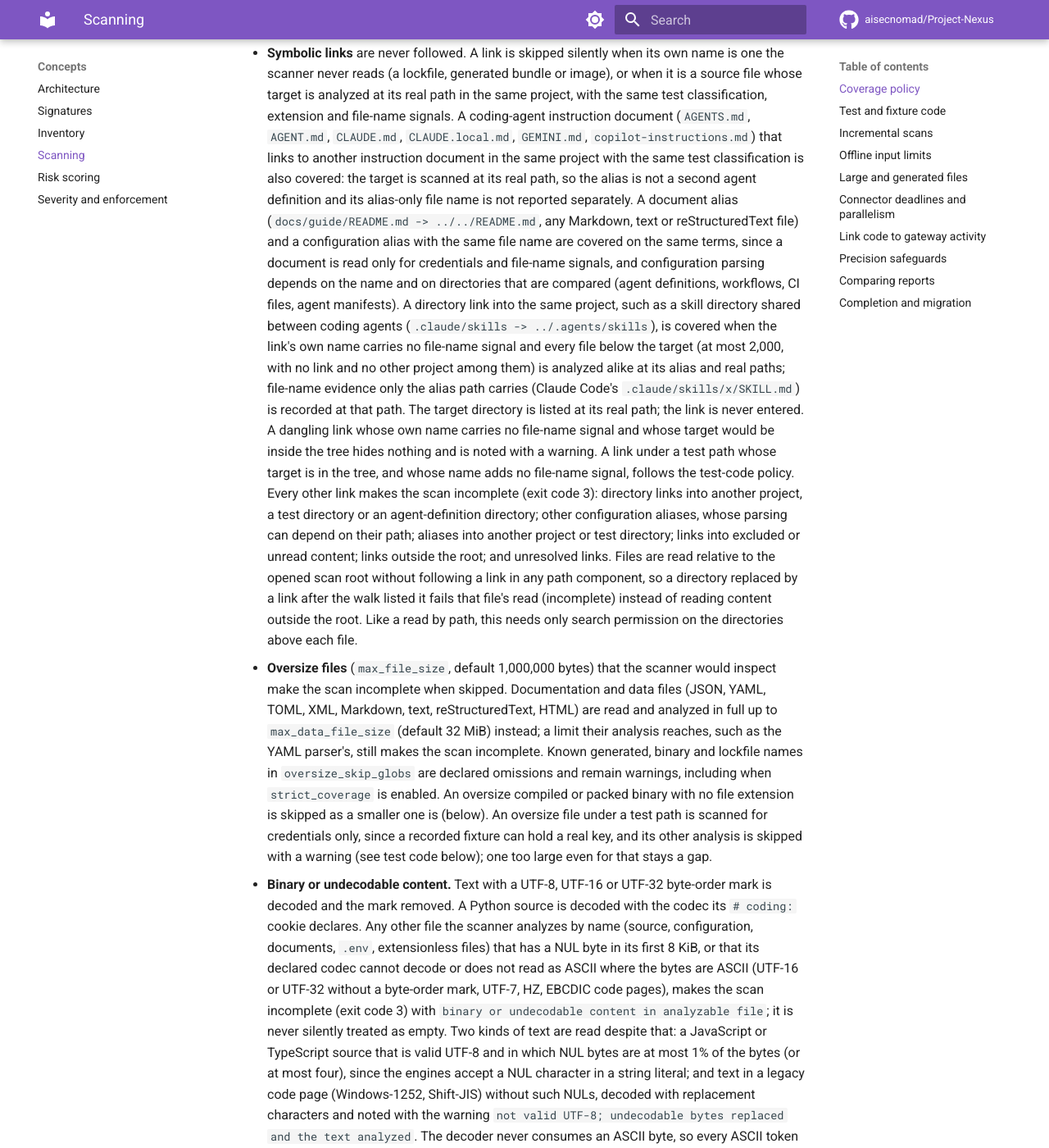
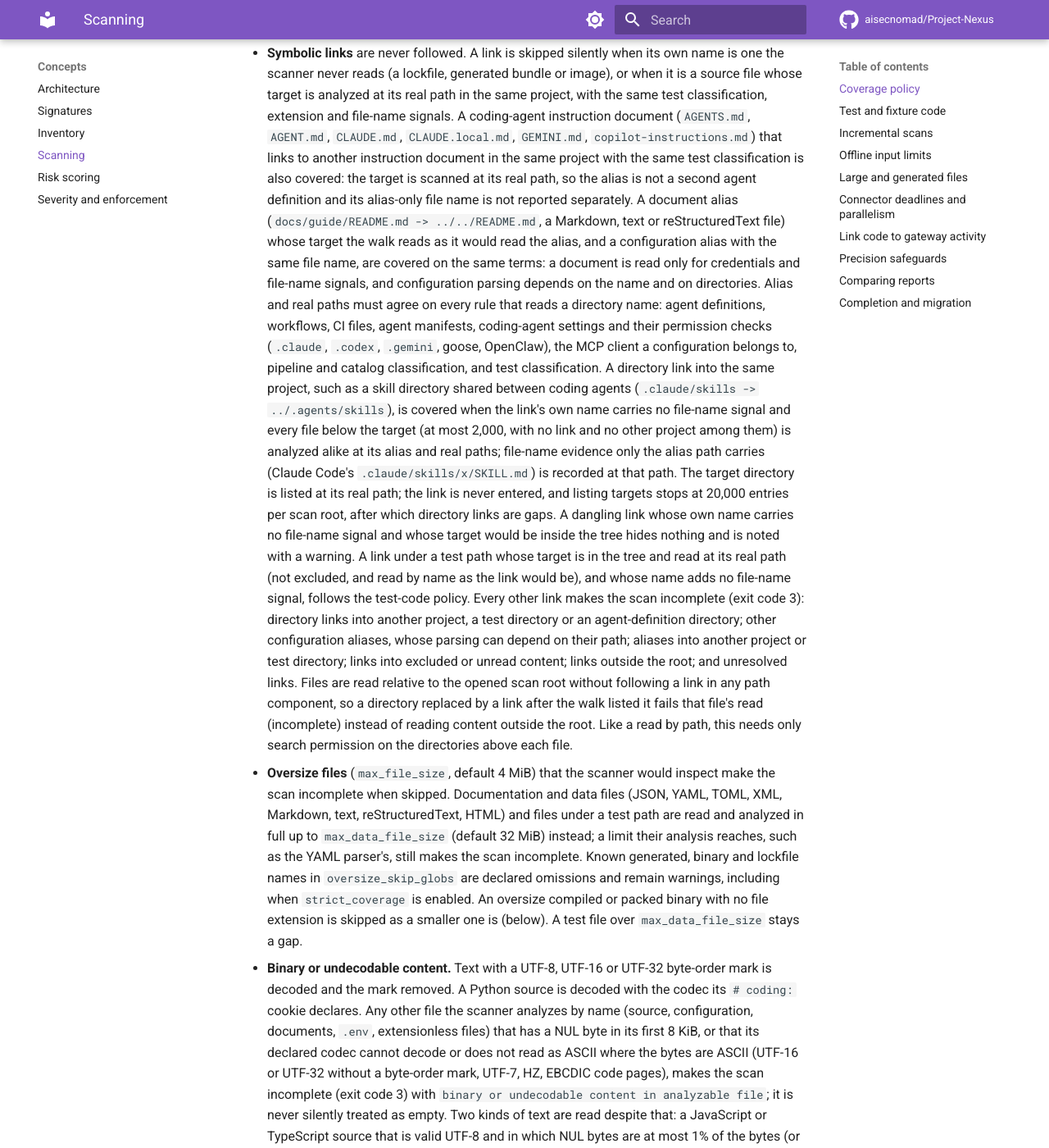
Before and after one commit to aisecnomad/Project-Nexus, an MkDocs documentation site: the page built from docs/scanning.md, in a window 1280 px wide and 1400 px high, scrolled down 294 px. Shown: the whole window at 82% size. Built offline with MkDocs 1.6.1 and Material for MkDocs 9.7.7, drawn with Linux system fonts in a browser that asks for light colours; comment, search, counter and statistics services are not loaded; some of the changed text lies outside the part shown.

Commit message:
Benchmark remediation: review fixes for deadlines, links, test files and Git stores
Fix the defects two independent reviews proved on minimal repositories,
plus the in-sample causes of incomplete scans that remained. Each fix has
a regression test that fails on the previous commit.

Deadline: every reporting loop checks the cutoff before each analysis,
and none starts when the slowest analysis so far would end past it; the
findings already built are reported. The reserve is a quarter of the
walk's deadline margin.

Symbolic links: alias and real paths must agree on every rule that reads
a directory name (coding-agent settings and permission checks, the MCP
client, pipeline and catalog classification); a document alias needs a
target that is read; a test-code link into excluded content is a gap;
alias enumeration has a total budget per root; alias paths escape
undecodable names.

Test files are analyzed in full up to max_data_file_size; binary content
in test code is a gap again; in a Git store only verified binary formats
are skipped; a credential signal reaching 256 matches in a file is
incomplete; credential windows are cut at token boundaries; member calls
and typeof import are not module loads; mention judging is memoized and
bounded; plugin MCP files are isolated, deduplicated and size-limited;
the LLM provider credential title needs a provider signature.

Default max_file_size is 4 MiB; common media formats are binary
artifacts; a missing submodule under a test path follows the test-code
policy; excerpts that cannot be sanitized are withheld with a warning;
notebook outputs are always scanned for credentials.

Co-Authored-By: Claude Opus 5.5 <noreply@anthropic.com>
Claude-Session: https://claude.ai/code/session_017vWVFaT62KfXNqJ75B8Q6y

```diff
--- a/docs/scanning.md
+++ b/docs/scanning.md
@@ -16,22 +16,29 @@ that are never silent:
   same project with the same test classification is also covered: the target is
   scanned at its real path, so the alias is not a second agent definition and
   its alias-only file name is not reported separately. A document alias
-  (`docs/guide/README.md -> ../../README.md`, any Markdown, text or
-  reStructuredText file) and a configuration alias with the same file name are
-  covered on the same terms, since a document is read only for credentials and
-  file-name signals, and configuration parsing depends on the name and on
-  directories that are compared (agent definitions, workflows, CI files,
-  agent manifests). A directory link into the same project, such as a skill
-  directory shared between coding agents (`.claude/skills -> ../.agents/skills`),
-  is covered when the link's own name carries no file-name signal and every
-  file below the target (at most 2,000, with no link and no other project among
-  them) is analyzed alike at its alias and real paths; file-name evidence only
-  the alias path carries (Claude Code's `.claude/skills/x/SKILL.md`) is recorded
-  at that path. The target directory is listed at its real path; the link is
-  never entered. A dangling link whose own name carries no file-name signal and
-  whose target would be inside the tree hides nothing and is noted with a
-  warning. A link under a test path whose target is in the tree, and whose name
-  adds no file-name signal, follows the test-code policy. Every other link makes
+  (`docs/guide/README.md -> ../../README.md`, a Markdown, text or
+  reStructuredText file) whose target the walk reads as it would read the
+  alias, and a configuration alias with the same file name, are covered on the
+  same terms: a document is read only for credentials and file-name signals,
+  and configuration parsing depends on the name and on directories. Alias and
+  real paths must agree on every rule that reads a directory name: agent
+  definitions, workflows, CI files, agent manifests, coding-agent settings and
+  their permission checks (`.claude`, `.codex`, `.gemini`, goose, OpenClaw),
+  the MCP client a configuration belongs to, pipeline and catalog
+  classification, and test classification. A directory link into the same
+  project, such as a skill directory shared between coding agents
+  (`.claude/skills -> ../.agents/skills`), is covered when the link's own name
+  carries no file-name signal and every file below the target (at most 2,000,
+  with no link and no other project among them) is analyzed alike at its alias
+  and real paths; file-name evidence only the alias path carries (Claude Code's
+  `.claude/skills/x/SKILL.md`) is recorded at that path. The target directory
+  is listed at its real path; the link is never entered, and listing targets
+  stops at 20,000 entries per scan root, after which directory links are gaps.
+  A dangling link whose own name carries no file-name signal and whose target
+  would be inside the tree hides nothing and is noted with a warning. A link
+  under a test path whose target is in the tree and read at its real path (not
+  excluded, and read by name as the link would be), and whose name adds no
+  file-name signal, follows the test-code policy. Every other link makes
   the scan incomplete (exit code 3): directory links into another project, a
   test directory or an agent-definition directory; other configuration
   aliases, whose parsing can depend on their path; aliases into another
@@ -42,18 +49,17 @@ that are never silent:
   fails that file's read (incomplete) instead of reading content outside the
   root. Like a read by path, this needs only search permission on the
   directories above each file.
-* **Oversize files** (`max_file_size`, default 1,000,000 bytes) that the scanner would
+* **Oversize files** (`max_file_size`, default 4 MiB) that the scanner would
   inspect make the scan incomplete when skipped. Documentation and data files
-  (JSON, YAML, TOML, XML, Markdown, text, reStructuredText, HTML) are read and
-  analyzed in full up to `max_data_file_size` (default 32 MiB) instead; a limit
+  (JSON, YAML, TOML, XML, Markdown, text, reStructuredText, HTML) and files
+  under a test path are read and analyzed in full up to `max_data_file_size`
+  (default 32 MiB) instead; a limit
   their analysis reaches, such as the YAML parser's, still makes the scan
   incomplete. Known generated, binary and lockfile names in
   `oversize_skip_globs` are declared omissions and remain warnings, including
   when `strict_coverage` is enabled. An oversize compiled or packed binary with
-  no file extension is skipped as a smaller one is (below). An oversize file
-  under a test path is scanned for credentials only, since a recorded fixture
-  can hold a real key, and its other analysis is skipped with a warning (see
-  test code below); one too large even for that stays a gap.
+  no file extension is skipped as a smaller one is (below). A test file over
+  `max_data_file_size` stays a gap.
 * **Binary or undecodable content.** Text with a UTF-8, UTF-16 or UTF-32
   byte-order mark is decoded and the mark removed. A Python source is decoded
   with the codec its `# coding:` cookie declares. Any other file the scanner
@@ -73,11 +79,15 @@ that are never silent:
   so every ASCII token is read as written; while a loaded signature pattern
   contains a non-ASCII character, such text stays a gap. A Git repository kept
   in the tree under another name (a bare `name.git` fixture, a test's
-  `dotGit`), recognised by a valid `HEAD`, `objects/` and `refs/` and nothing
-  but Git's own entries, is skipped with a warning like the `.git` directory.
-  Binary content under a test path follows the test-code policy. A compiled or packed artifact with no file extension and a known
-  header (ELF, Mach-O, WebAssembly, gzip, zip, bzip2, xz, zstd, 7z, PNG, JPEG,
-  GIF, PDF) is skipped quietly, as are names the scanner never analyzes
+  `dotGit`) is recognised by a valid `HEAD`, `objects/` and `refs/` and nothing
+  but Git's own entries, and noted with a warning. Only its binary formats are
+  skipped, each verified by path and leading bytes (zlib loose objects, packs
+  and their indexes, commit graphs, the index); its hooks and other files are
+  analyzed. Binary content under a test path is a gap like anywhere else. A
+  compiled or packed artifact with no file extension and a known header (ELF,
+  Mach-O, WebAssembly, gzip, zip, bzip2, xz, zstd, 7z, PNG, JPEG, GIF, PDF,
+  WebP and other RIFF media, Ogg, FLAC, MP3, TIFF, ICO) is skipped quietly, as
+  are names the scanner never analyzes
   (images, archives, fonts, lockfiles, minified bundles). Exclude a directory
   of binary data that carries an analyzed extension.
 * **Default-excluded directories.** The walk skips a built-in list of directory
@@ -193,11 +203,13 @@ files still do. Test suites keep malformed files on purpose, so a parse or
 validation issue in a file under a test path (an invalid `package.json` or
 agent manifest fixture) is a warning rather than a coverage gap, as the
 import-bound analysis limits in test code already are; `include_tests` or
-`strict_coverage` keeps it incomplete. The same holds for binary content, a
-parser or sanitization resource limit, and the analysis an oversize test file
-skips; its credentials are still scanned. An MCP configuration is the
-exception: its finding is not discounted in test code, so an issue in it keeps
-the scan incomplete. The test directory names include `test_resources` and
+`strict_coverage` keeps it incomplete. The same holds for a parser resource
+limit and a missing submodule under a test path. Binary content and a test
+file over `max_data_file_size` stay gaps, since test evidence is still
+reported. An MCP configuration is the other exception: its finding is not
+discounted in test code, so an issue in it keeps the scan incomplete. When an
+excerpt cannot be sanitized within its limits, anywhere, the excerpts are
+withheld with a warning and the findings kept. The test directory names include `test_resources` and
 `test-resources`.
 
 ## Incremental scans
@@ -260,7 +272,7 @@ warnings, such as skipped oversize generated files, is cached and replays those
 warnings on every hit. Corrupt, incompatible or unsafe state and
 symlink-bearing eligible inputs cause a full scan. Hashing has conservative limits:
 512 MiB total, 200,000 entries, 30 seconds per snapshot, and 64 MiB per hashed
-file; code files over `max_file_size` (default 1,000,000 bytes) are tracked by
+file; code files over `max_file_size` (default 4 MiB) are tracked by
 metadata rather than hashed. Exceeding a
 limit falls back to normal scanning. Git replacement refs, grafts or externally
 overridden history also disable reuse; HEAD and shallow boundaries are tracked.
@@ -311,7 +323,7 @@ override and private-endpoint policies, output changes and rollout checks.
 
 ## Large and generated files
 
-`code.filesystem.max_file_size` (default 1,000,000 bytes) bounds every file the
+`code.filesystem.max_file_size` (default 4 MiB) bounds every source file the
 scanner reads. A larger file is never analyzed. Whether that makes the scan
 incomplete depends on what the file could hide:
 
```
Also changed, not shown: CHANGELOG.md (+59 -17 lines), docs/connectors/code.md (+3 -2 lines), docs/connectors/reference.md (+1 -1 lines), docs/production.md (+28 -18 lines), 14 other files.
